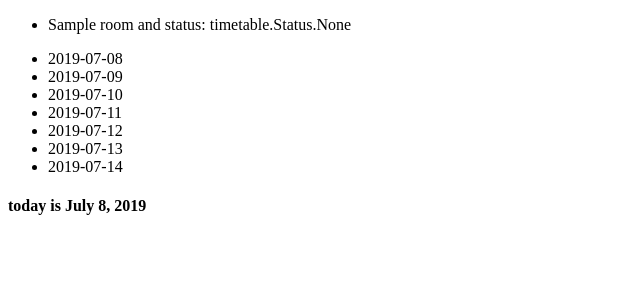
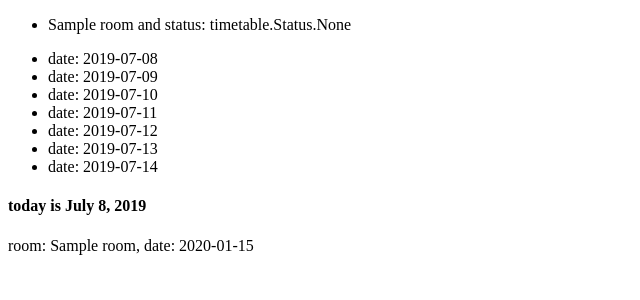
Before and after one commit to usermuser/superhotel, a Django app: page /timetable/ in a window 1280 px wide. Shown: the top 300 px of the page, without its empty margins (0-640 px from the left). Run offline with Django 3.2, Linux system fonts and the light colour scheme; tables that the repository leaves empty hold one stand-in row (values such as "Sample post"); some libraries are stand-ins or nearby versions.

Commit message:
retrieved dates and rooms throught status model in template, still working on correct timetable page.

```diff
--- a/superhotel/timetable/templates/timetable/timetable.html
+++ b/superhotel/timetable/templates/timetable/timetable.html
@@ -25,11 +25,15 @@
 
     <ul>
         {% for date in dates%}
-            <li> {{ date }}</li>
+            <li> date: {{ date }}</li>
         {% endfor %}
     </ul>
 
     <h4> today is  {{ today }} </h4>
+
+    {% for status in statuses %}
+        <p>room: {{ status.room }}, date: {{ status.date }}</p>
+    {% endfor %}
 
 
 
--- a/superhotel/timetable/views.py
+++ b/superhotel/timetable/views.py
@@ -33,6 +33,7 @@ def show_table(request):
         'rooms': rooms,
         'dates': dates,
         'today': today,
+        'statuses': statuses,
     }
 
     return render(request, 'timetable/timetable.html', ctx)
```
